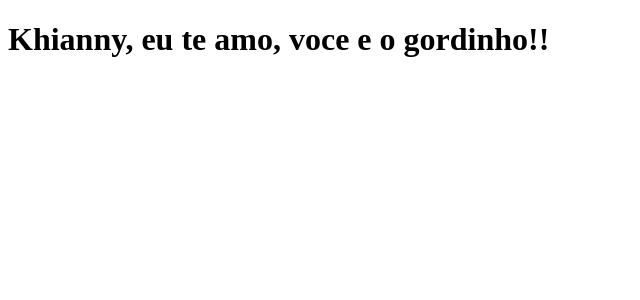
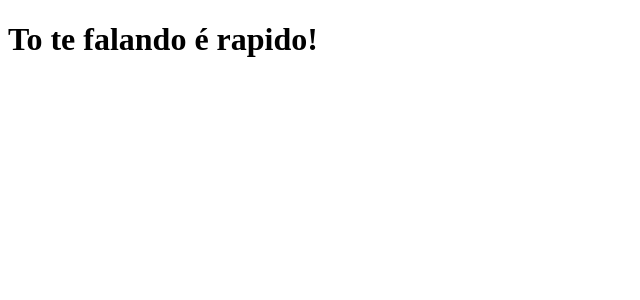
Before and after one commit to ArleiPfutzeJr/clone-tabnews, a Next.js app: page / in a window 1280 px wide. Shown: the top 300 px of the page, without its empty margins (0-640 px from the left). Built offline with nearby package versions, Linux system fonts and the light colour scheme.

Commit message:
recycle: Adjust Test

```diff
--- a/pages/index.js
+++ b/pages/index.js
@@ -1,5 +1,5 @@
 function Home() {
-  return <h1>Khianny, eu te amo, voce e o gordinho!!</h1>;
+  return <h1>To te falando é rapido!</h1>;
 }
 
 export default Home;
```
